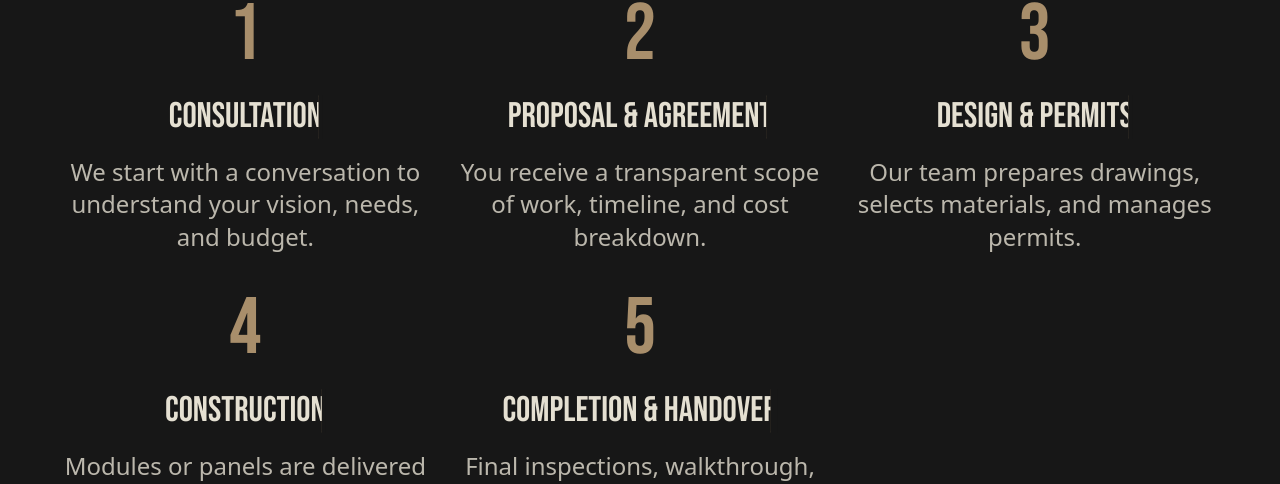
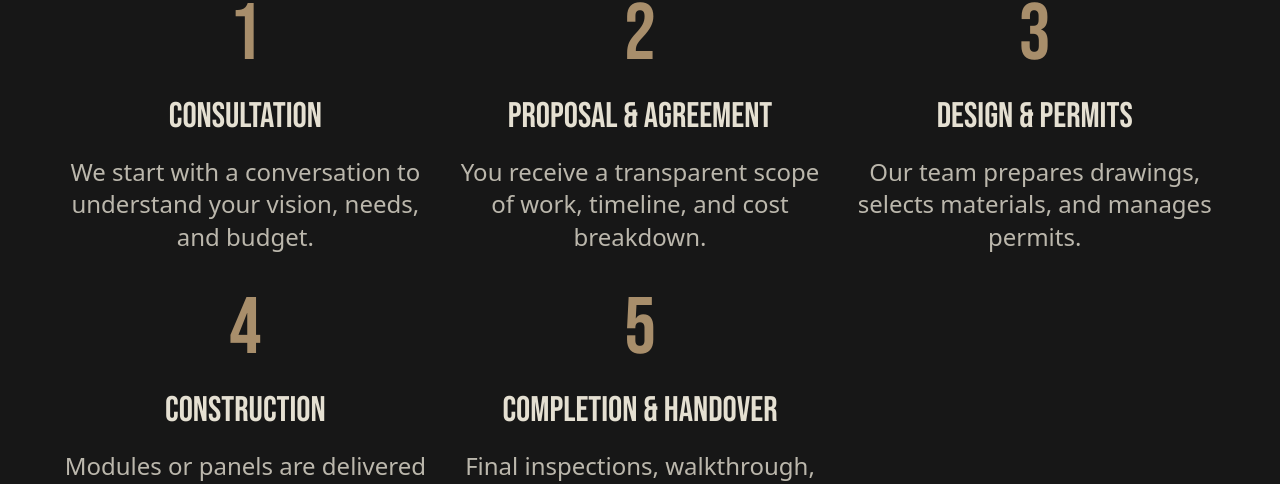
Before and after one commit to NetanelSegal/fastruct, a Next.js app: page / in a window 1280 px wide. Shown: the part 8186-8670 px from the top of the page. Built offline with nearby package versions, Linux system fonts and the light colour scheme.

Commit message:
animation happans once on inView

```diff
--- a/src/components/AnimatedHeading.tsx
+++ b/src/components/AnimatedHeading.tsx
@@ -17,7 +17,7 @@ const AnimatedHeading = ({
   revealColor = 'dark',
 }: AnimatedHeadingProps) => {
   const ref = useRef(null);
-  const isInView = useInView(ref, { amount: 0.5 });
+  const isInView = useInView(ref, { amount: 0.5, once: true });
 
   return (
     <div ref={ref} className={clsx('relative inline-block', className)}>
--- a/src/components/FadeInParagraph.tsx
+++ b/src/components/FadeInParagraph.tsx
@@ -10,7 +10,7 @@ interface FadeInParagraphProps {
 
 const FadeInParagraph = ({ children, className }: FadeInParagraphProps) => {
   const ref = useRef(null);
-  const isInView = useInView(ref, { amount: 0.5 });
+  const isInView = useInView(ref, { amount: 0.5, once: true });
 
   return (
     <motion.p
--- a/src/components/ValuePropCard.tsx
+++ b/src/components/ValuePropCard.tsx
@@ -1,3 +1,5 @@
+import FadeInParagraph from './FadeInParagraph';
+
 interface IValuePropCardProps {
   title: string;
   description: string;
@@ -6,10 +8,12 @@ interface IValuePropCardProps {
 export const ValuePropCard = ({ title, description }: IValuePropCardProps) => {
   return (
     <div className='flex flex-col gap-2'>
-      <h4 className='text-h4 font-bebas text-accent'>{title}</h4>
-      <p className='text-h6 font-poppins text-light/80 max-w-prose'>
+      <FadeInParagraph className='text-h4 font-bebas text-accent'>
+        {title}
+      </FadeInParagraph>
+      <FadeInParagraph className='text-h6 font-poppins text-light/80 max-w-prose'>
         {description}
-      </p>
+      </FadeInParagraph>
     </div>
   );
 };
--- a/src/sections/home/OurProcessSection.tsx
+++ b/src/sections/home/OurProcessSection.tsx
@@ -22,11 +22,9 @@ const OurProcessSection: React.FC<IProcess> = ({ title, steps }) => {
             key={index}
             className='flex flex-col items-center gap-4 text-center'>
             <div className='text-h1 font-bebas text-accent'>{index + 1}</div>
-            <AnimatedHeading
-              text={step.title}
-              className='text-h4 font-bebas text-light'
-              revealColor='dark'
-            />
+            <FadeInParagraph className='text-h4 font-bebas text-light'>
+              {step.title}
+            </FadeInParagraph>
             <FadeInParagraph className='text-h6 text-light/80'>
               {step.text}
             </FadeInParagraph>
```
